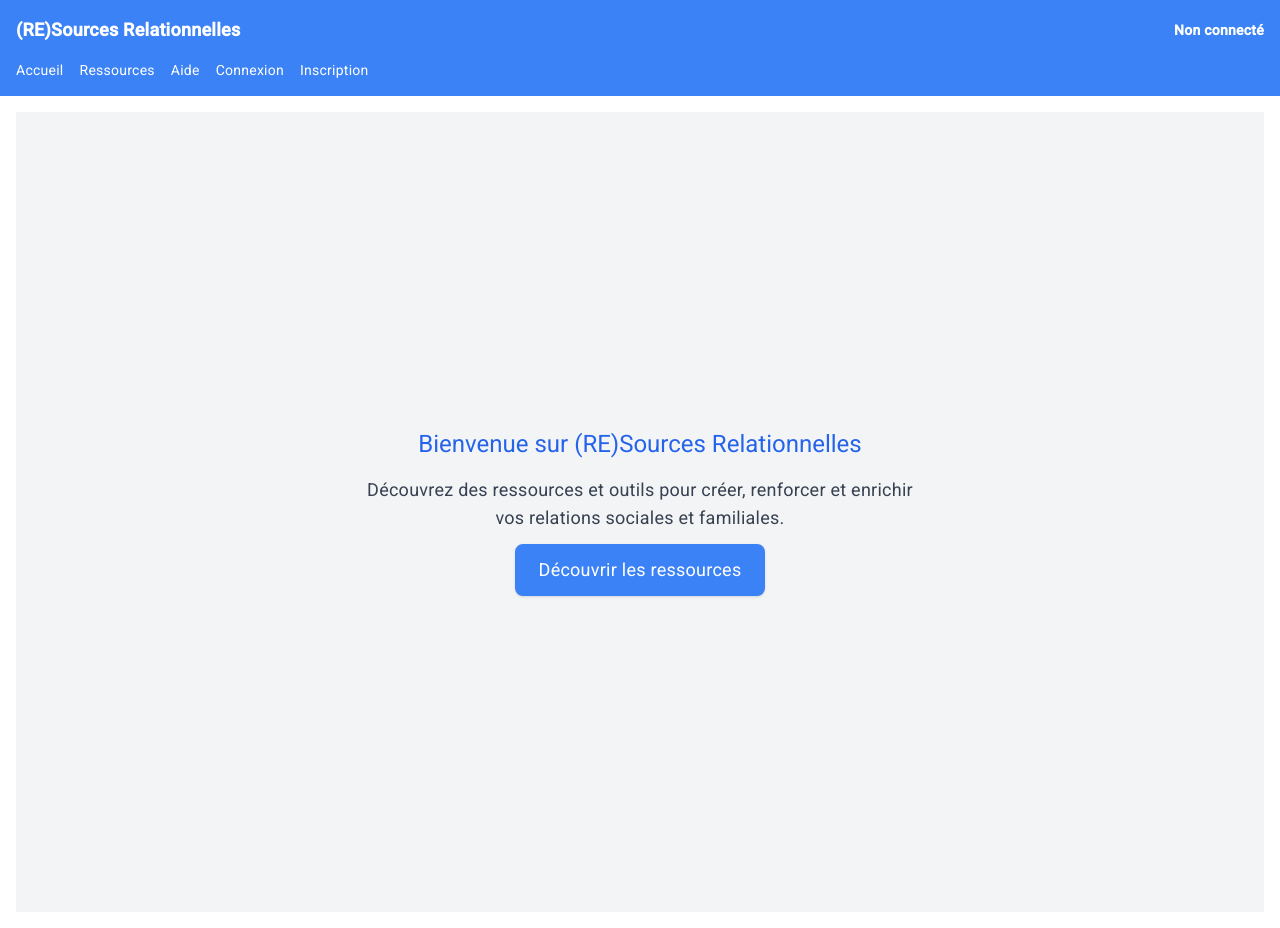
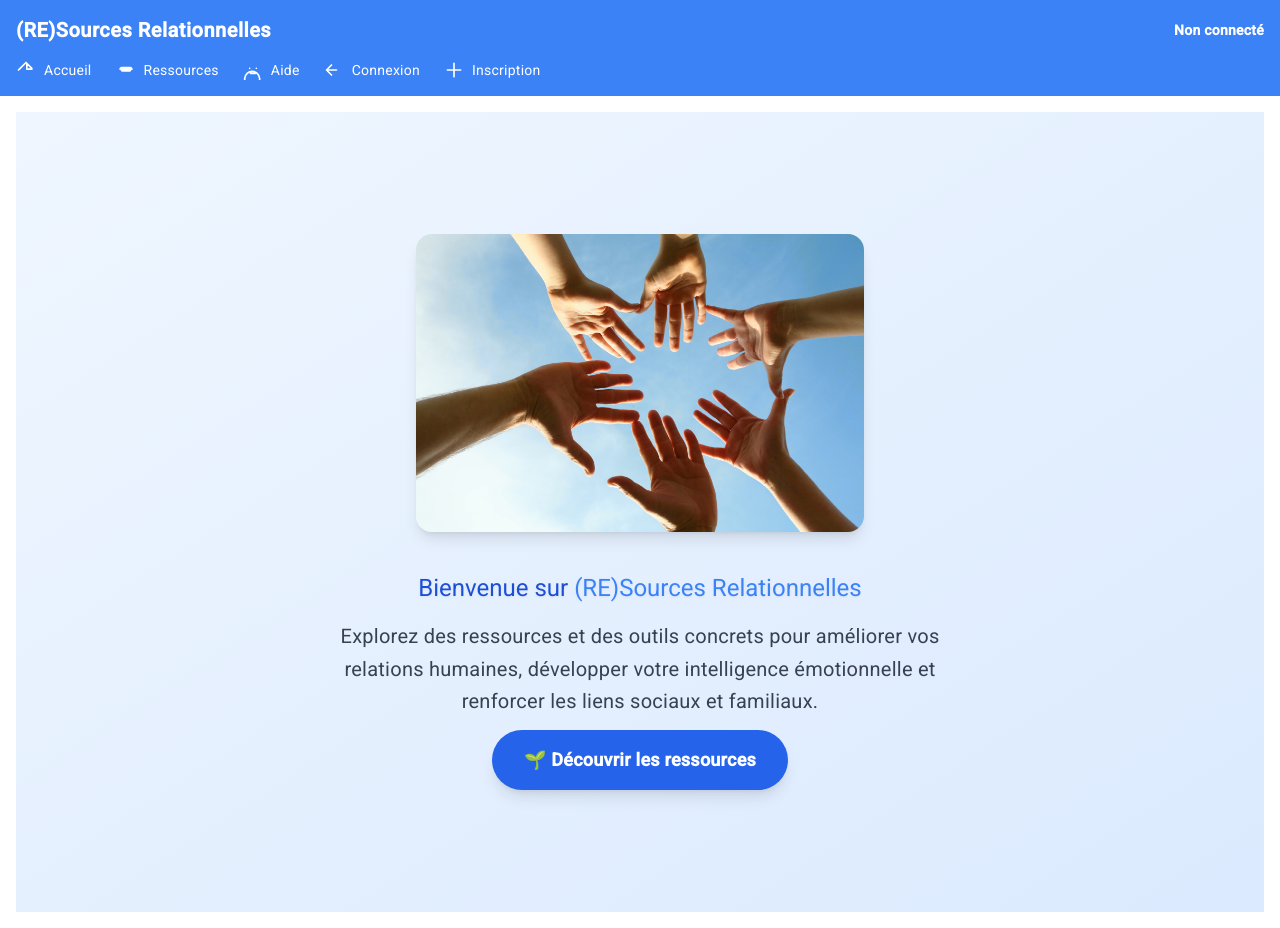
Before and after one commit to corentinbgl/ressource-relationnel-front, an Angular app in the folder ressources-relationnelles/: page / in a window 1280 px wide. Built offline with nearby package versions, Linux system fonts and the light colour scheme.

Commit message:
modifs visuelles

```diff
--- a/ressources-relationnelles/src/app/pages/home/home.component.html
+++ b/ressources-relationnelles/src/app/pages/home/home.component.html
@@ -1,14 +1,26 @@
-<section class="min-h-screen flex flex-col justify-center items-center bg-gray-100 p-8">
-    <h1 class="text-4xl md:text-5xl font-bold text-blue-600 mb-6 text-center">
-      Bienvenue sur (RE)Sources Relationnelles
+<section class="min-h-screen flex flex-col justify-center items-center bg-gradient-to-br from-blue-50 to-blue-100 p-8">
+  <!-- Image illustrative -->
+<img
+  src="../../../assets/home.jpg"
+  alt="Illustration de communauté"
+  class="w-full max-w-md mb-10 rounded-2xl shadow-lg"
+/>
+
+  <!-- Titre -->
+  <h1 class="text-5xl md:text-6xl font-extrabold text-blue-700 mb-6 text-center leading-tight drop-shadow-sm">
+    Bienvenue sur <span class="text-blue-500">(RE)Sources Relationnelles</span>
   </h1>
-    <p class="text-lg text-gray-700 text-center mb-8 max-w-xl">
-      Découvrez des ressources et outils pour créer, renforcer et enrichir vos relations sociales et familiales.
+
+  <!-- Description -->
+  <p class="text-xl text-gray-700 text-center mb-8 max-w-2xl leading-relaxed">
+    Explorez des ressources et des outils concrets pour améliorer vos relations humaines, développer votre intelligence émotionnelle et renforcer les liens sociaux et familiaux.
   </p>
+
+  <!-- Bouton d'action -->
   <a
     routerLink="/resources"
-      class="px-6 py-3 bg-blue-500 text-white text-lg rounded-lg shadow hover:bg-blue-600 transition"
+    class="px-8 py-4 bg-blue-600 text-white text-lg font-semibold rounded-full shadow-lg hover:bg-blue-700 transform hover:scale-105 transition-all duration-300"
   >
-      Découvrir les ressources
+    🌱 Découvrir les ressources
   </a>
 </section>
--- a/ressources-relationnelles/src/app/pages/progression/progression.component.html
+++ b/ressources-relationnelles/src/app/pages/progression/progression.component.html
@@ -1,6 +1,6 @@
 <div class="p-4">
   <h2 class="text-2xl font-bold mb-6 text-center text-gray-800">
-    Nombre de progressions : {{ progressions.length }}
+    Mes interactions : {{ progressions.length }}
   </h2>
 
   <div *ngIf="progressions.length > 0; else noData" class="grid grid-cols-1 md:grid-cols-2 lg:grid-cols-3 gap-6">
--- a/ressources-relationnelles/src/app/shared/header/header.component.html
+++ b/ressources-relationnelles/src/app/shared/header/header.component.html
@@ -1,9 +1,12 @@
 <nav class="bg-blue-500 p-4">
   <!-- Top: Logo + Burger + Rôle -->
   <div class="flex justify-between items-center">
-    <div class="text-white font-bold text-lg">
+    <a
+      routerLink="/"
+      class="text-white font-extrabold text-xl tracking-wide transition-transform duration-300 hover:scale-105"
+    >
       (RE)Sources Relationnelles
-    </div>
+    </a>
 
     <div class="text-white font-semibold hidden md:block">
       <span>{{ authService.getUserRoleName() || 'Non connecté' }}</span>
@@ -13,6 +16,7 @@
     <button
       class="md:hidden text-white focus:outline-none"
       (click)="menuOpen = !menuOpen"
+      aria-label="Toggle menu"
     >
       <svg
         class="w-6 h-6"
@@ -38,41 +42,240 @@
 
   <!-- Menu -->
   <div
-    class="mt-4 flex-col space-y-2 md:space-y-0 md:space-x-4 md:flex-row md:flex md:items-center"
+    class="mt-4 flex-col space-y-3 md:space-y-0 md:space-x-6 md:flex-row md:flex md:items-center transition-all duration-500 ease-in-out"
     [ngClass]="{ 'flex': menuOpen, 'hidden': !menuOpen, 'md:flex': true }"
   >
-    <a routerLink="/" class="text-white hover:underline">Accueil</a>
-    <a routerLink="/resources" class="text-white hover:underline">Ressources</a>
+    <a
+      routerLink="/"
+      class="text-white hover:underline flex items-center space-x-2 transition-transform duration-300 hover:-translate-y-1"
+    >
+      <svg
+        xmlns="http://www.w3.org/2000/svg"
+        class="h-5 w-5"
+        fill="none"
+        viewBox="0 0 24 24"
+        stroke="currentColor"
+        stroke-width="2"
+      >
+        <path
+          stroke-linecap="round"
+          stroke-linejoin="round"
+          d="M3 12l2-2m0 0l7-7 7 7M13 5v6h6"
+        />
+      </svg>
+      <span>Accueil</span>
+    </a>
+
+    <a
+      routerLink="/resources"
+      class="text-white hover:underline flex items-center space-x-2 transition-transform duration-300 hover:-translate-y-1"
+    >
+      <svg
+        xmlns="http://www.w3.org/2000/svg"
+        class="h-5 w-5"
+        fill="none"
+        viewBox="0 0 24 24"
+        stroke="currentColor"
+        stroke-width="2"
+      >
+        <path
+          stroke-linecap="round"
+          stroke-linejoin="round"
+          d="M19 11H5m14 0a2 2 0 00-2-2H7a2 2 0 00-2 2m14 0a2 2 0 00-2 2H7a2 2 0 00-2-2"
+        />
+      </svg>
+      <span>Ressources</span>
+    </a>
 
     <ng-container *ngIf="user$ | async as user; else notLogged">
       @if(user.role === 3 || user.role === 4){
-        <a routerLink="/admin" class="text-white hover:underline">Gestion Ressources</a>
+        <a
+          routerLink="/admin"
+          class="text-white hover:underline flex items-center space-x-2 transition-transform duration-300 hover:-translate-y-1"
+        >
+          <svg
+            xmlns="http://www.w3.org/2000/svg"
+            class="h-5 w-5"
+            fill="none"
+            viewBox="0 0 24 24"
+            stroke="currentColor"
+            stroke-width="2"
+          >
+            <path
+              stroke-linecap="round"
+              stroke-linejoin="round"
+              d="M9 17v-6a2 2 0 114 0v6m-2-6V9m-4 6h8m-8 0v1a3 3 0 006 0v-1m-6 0h8"
+            />
+          </svg>
+          <span>Gestion Ressources</span>
+        </a>
       }
 
       @if(user.role === 4){
-        <a routerLink="/admin-users" class="text-white hover:underline">Gestion Comptes</a>
+        <a
+          routerLink="/admin-users"
+          class="text-white hover:underline flex items-center space-x-2 transition-transform duration-300 hover:-translate-y-1"
+        >
+          <svg
+            xmlns="http://www.w3.org/2000/svg"
+            class="h-5 w-5"
+            fill="none"
+            viewBox="0 0 24 24"
+            stroke="currentColor"
+            stroke-width="2"
+          >
+            <path
+              stroke-linecap="round"
+              stroke-linejoin="round"
+              d="M5.121 17.804A9 9 0 1118.879 6.196M15 12a3 3 0 11-6 0 3 3 0 016 0z"
+            />
+          </svg>
+          <span>Gestion Comptes</span>
+        </a>
       }
 
       @if(user.role === 2){
-        <a routerLink="/moderation" class="text-white hover:underline">Modérer les ressources</a>
+        <a
+          routerLink="/moderation"
+          class="text-white hover:underline flex items-center space-x-2 transition-transform duration-300 hover:-translate-y-1"
+        >
+          <svg
+            xmlns="http://www.w3.org/2000/svg"
+            class="h-5 w-5"
+            fill="none"
+            viewBox="0 0 24 24"
+            stroke="currentColor"
+            stroke-width="2"
+          >
+            <path
+              stroke-linecap="round"
+              stroke-linejoin="round"
+              d="M13 16h-1v-4h-1m1-4h.01M12 19a7 7 0 100-14 7 7 0 000 14z"
+            />
+          </svg>
+          <span>Modérer les ressources</span>
+        </a>
       }
 
       <ng-container *ngIf="user.role === 4">
-        <a routerLink="/progression" class="text-white hover:underline">Ma progression</a>
+        <a
+          routerLink="/progression"
+          class="text-white hover:underline flex items-center space-x-2 transition-transform duration-300 hover:-translate-y-1"
+        >
+          <svg
+            xmlns="http://www.w3.org/2000/svg"
+            class="h-5 w-5"
+            fill="none"
+            viewBox="0 0 24 24"
+            stroke="currentColor"
+            stroke-width="2"
+          >
+            <path
+              stroke-linecap="round"
+              stroke-linejoin="round"
+              d="M11 17l-5-5m0 0l5-5m-5 5h12"
+            />
+          </svg>
+          <span>Ma progression</span>
+        </a>
       </ng-container>
 
-
       <ng-container *ngIf="user.role === 4">
-        <a routerLink="/admin-dashboard" class="text-white hover:underline">Tableau de bord admin</a>
+        <a
+          routerLink="/admin-dashboard"
+          class="text-white hover:underline flex items-center space-x-2 transition-transform duration-300 hover:-translate-y-1"
+        >
+          <svg
+            xmlns="http://www.w3.org/2000/svg"
+            class="h-5 w-5"
+            fill="none"
+            viewBox="0 0 24 24"
+            stroke="currentColor"
+            stroke-width="2"
+          >
+            <path stroke-linecap="round" stroke-linejoin="round" d="M4 6h16M4 12h16M4 18h16" />
+          </svg>
+          <span>Tableau de bord admin</span>
+        </a>
       </ng-container>
 
-      <button (click)="logout()" class="text-white hover:underline ml-2">Déconnexion</button>
+      <button
+        (click)="logout()"
+        class="text-white hover:underline flex items-center space-x-2 transition-transform duration-300 hover:-translate-y-1 ml-2 bg-transparent border-none cursor-pointer"
+      >
+        <svg
+          xmlns="http://www.w3.org/2000/svg"
+          class="h-5 w-5"
+          fill="none"
+          viewBox="0 0 24 24"
+          stroke="currentColor"
+          stroke-width="2"
+        >
+          <path stroke-linecap="round" stroke-linejoin="round" d="M17 16l4-4m0 0l-4-4m4 4H7" />
+        </svg>
+        <span>Déconnexion</span>
+      </button>
     </ng-container>
 
     <ng-template #notLogged>
-      <a routerLink="/aide" class="text-white hover:underline">Aide</a>
-      <a routerLink="/login" class="text-white hover:underline">Connexion</a>
-      <a routerLink="/signup" class="text-white hover:underline">Inscription</a>
+      <a
+        routerLink="/aide"
+        class="text-white hover:underline flex items-center space-x-2 transition-transform duration-300 hover:-translate-y-1"
+      >
+        <svg
+          xmlns="http://www.w3.org/2000/svg"
+          class="h-5 w-5"
+          fill="none"
+          viewBox="0 0 24 24"
+          stroke="currentColor"
+          stroke-width="2"
+        >
+          <path
+            stroke-linecap="round"
+            stroke-linejoin="round"
+            d="M8 10h.01M12 14h.01M16 10h.01M9 16h6m2 0a9 9 0 11-12 0 9 9 0 0112 0z"
+          />
+        </svg>
+        <span>Aide</span>
+      </a>
+
+      <a
+        routerLink="/login"
+        class="text-white hover:underline flex items-center space-x-2 transition-transform duration-300 hover:-translate-y-1"
+      >
+        <svg
+          xmlns="http://www.w3.org/2000/svg"
+          class="h-5 w-5"
+          fill="none"
+          viewBox="0 0 24 24"
+          stroke="currentColor"
+          stroke-width="2"
+        >
+          <path stroke-linecap="round" stroke-linejoin="round" d="M15 12H3m6 6l-6-6 6-6" />
+        </svg>
+        <span>Connexion</span>
+      </a>
+
+      <a
+        routerLink="/signup"
+        class="text-white hover:underline flex items-center space-x-2 transition-transform duration-300 hover:-translate-y-1"
+      >
+        <svg
+          xmlns="http://www.w3.org/2000/svg"
+          class="h-5 w-5"
+          fill="none"
+          viewBox="0 0 24 24"
+          stroke="currentColor"
+          stroke-width="2"
+        >
+          <path
+            stroke-linecap="round"
+            stroke-linejoin="round"
+            d="M12 4v16m8-8H4"
+          />
+        </svg>
+        <span>Inscription</span>
+      </a>
     </ng-template>
   </div>
 </nav>
```
Also changed, not shown: ressources-relationnelles/src/assets/home.jpg (added). Lines whose indentation alone changed are shown as unchanged.
